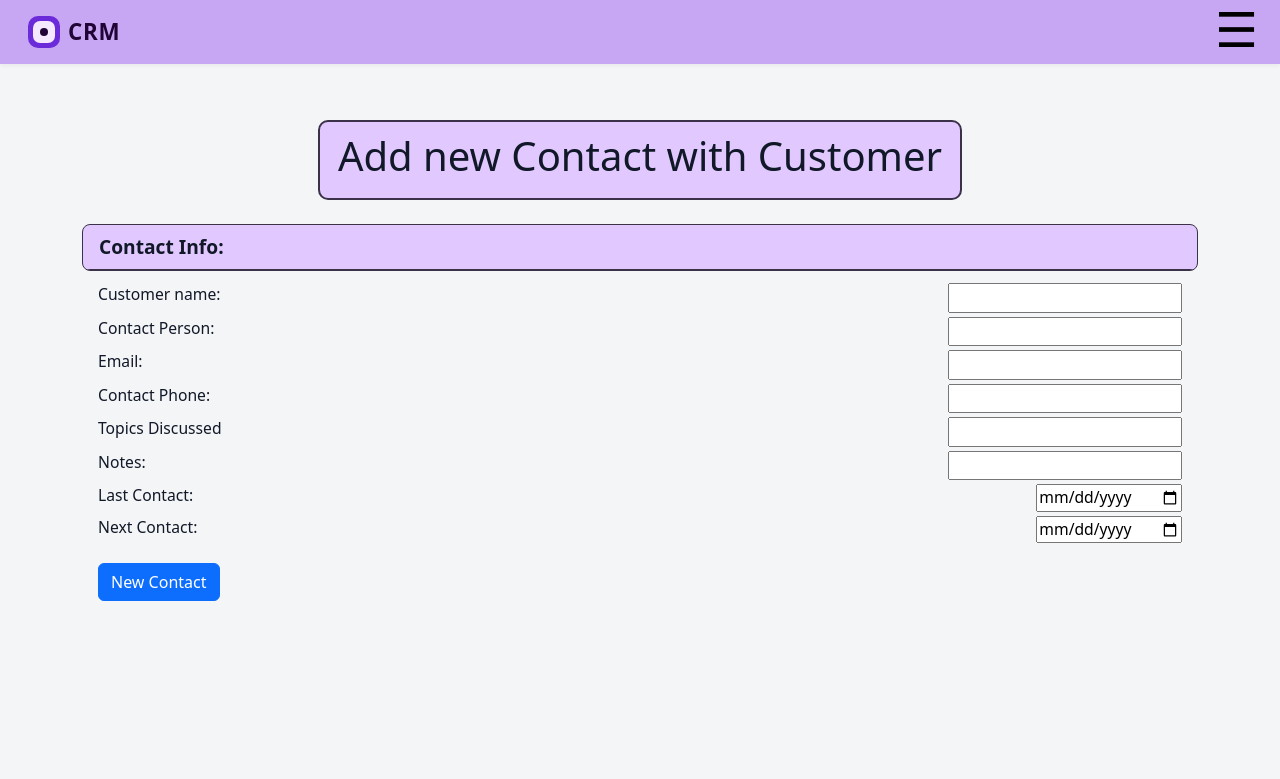
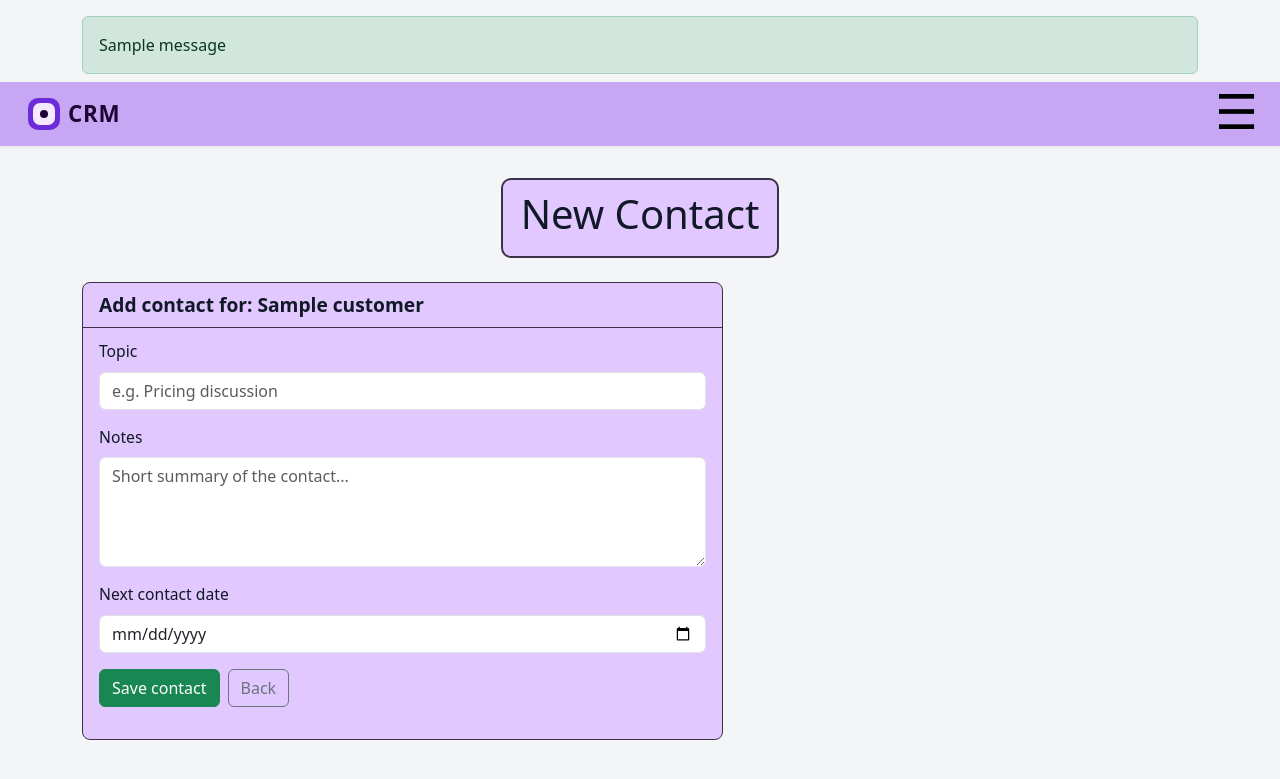
Before and after one commit to artemissvt/CRM_webapp, a Flask app: template templates/employee_add_cus_cont.html in a window 1280 px wide. Shown: the top 779 px of the page. Run offline with Flask 3, Linux system fonts and the light colour scheme; the template is opened without the code that fills it: most values are stand-ins (such as "Sample title", 1, 10 or a date in 2020); one stand-in notice (Sample message) is shown.

Commit message:
minor changes to be done

```diff
--- a/app.py
+++ b/app.py
@@ -3,6 +3,7 @@ import sqlite3
 import hashlib
 from functools import wraps
 from flask import session, abort, url_for
+from datetime import datetime
 
 app = Flask(__name__)
 app.config['SESSION_TYPE'] = 'filesystem'
@@ -135,7 +136,7 @@ def employee_dashboard():
             SELECT COUNT(DISTINCT customer_id) AS cnt
             FROM customer_contact
             WHERE created_by_user_id = ?
-              AND date(last_contact) = date('now');
+              AND date(created_at) = date('now');
         """, (user_id,)).fetchone()["cnt"]
 
         # Last week = previous calendar week (Mon-Sun), not "last 7 days"
@@ -143,8 +144,8 @@ def employee_dashboard():
             SELECT COUNT(DISTINCT customer_id) AS cnt
             FROM customer_contact
             WHERE created_by_user_id = ?
-              AND date(last_contact) >= date('now','weekday 1','-14 days')
-              AND date(last_contact) <  date('now','weekday 1','-7 days');
+              AND date(created_at) >= date('now','weekday 1','-14 days')
+              AND date(created_at) <  date('now','weekday 1','-7 days');
         """, (user_id,)).fetchone()["cnt"]
 
         # Last month = previous calendar month
@@ -152,8 +153,8 @@ def employee_dashboard():
             SELECT COUNT(DISTINCT customer_id) AS cnt
             FROM customer_contact
             WHERE created_by_user_id = ?
-              AND date(last_contact) >= date('now','start of month','-1 month')
-              AND date(last_contact) <  date('now','start of month');
+              AND date(created_at) >= date('now','start of month','-1 month')
+              AND date(created_at) <  date('now','start of month');
         """, (user_id,)).fetchone()["cnt"]
 
     finally:
@@ -212,6 +213,7 @@ def employee_view_cus():
 
     return render_template("employee_view_cus.html", customers=customers, q=q)
 
+
 @app.route("/employee/customer/<int:customer_id>")
 @roles_permitted(['employee'])
 def employee_customer_detail(customer_id: int):
@@ -222,7 +224,7 @@ def employee_customer_detail(customer_id: int):
     conn = get_db_connection()
     cur = conn.cursor()
 
-    # 1) Main + Business info
+    #main, bussiness info
     cur.execute("""
         SELECT
             id,
@@ -232,11 +234,11 @@ def employee_customer_detail(customer_id: int):
             phone,
             address,
             website,
-
             type AS customer_type,
             industry,
             rev_value_euro,
-            date_added
+            date_added,
+            type
         FROM customers
         WHERE id = ?
           AND created_by_user_id = ?
@@ -247,33 +249,54 @@ def employee_customer_detail(customer_id: int):
         conn.close()
         abort(404)
 
-    # contact history
+    customer = dict(customer_row)
+
+    #activity history
     cur.execute("""
-        SELECT customer_id, last_contact, next_contact, notes
+        SELECT
+            created_at,
+            notes,
+            topics,
+            next_contact
         FROM customer_contact
         WHERE customer_id = ?
           AND created_by_user_id = ?
-        ORDER BY last_contact DESC
+        ORDER BY created_at DESC
         LIMIT 1
     """, (customer_id, uid))
+    latest = cur.fetchone()
+    contact = dict(latest) if latest else {
+        "created_at": None,
+        "notes": None,
+        "topics": None,
+        "next_contact": None
+    }
 
-    contact_row = cur.fetchone()
+    #full contact history
+    cur.execute("""
+        SELECT
+            created_at,
+            topics,
+            notes,
+            next_contact
+        FROM customer_contact
+        WHERE customer_id = ?
+          AND created_by_user_id = ?
+        ORDER BY created_at DESC
+    """, (customer_id, uid))
+    history_rows = cur.fetchall()
+    contact_history = [dict(r) for r in history_rows]
+
     conn.close()
-
-    customer = dict(customer_row)
-
-    # Αν δεν υπάρχει contact record, δώσε κενά defaults για να μη σπάει το template
-    contact = dict(contact_row) if contact_row else {
-        "last_contact": None,
-        "next_contact": None,
-        "notes": None
-    }
 
     return render_template(
         "employee_customer_detail.html",
         customer=customer,
-        contact=contact
+        contact=contact,
+        contact_history=contact_history
     )
+
+
 @app.route('/employee/addcustomer', methods=[ 'GET', 'POST' ])
 @roles_permitted(['employee'])
 def employee_add_cus():
@@ -377,83 +400,60 @@ def employee_add_cus():
 
     return render_template("employee_add_cus.html")
 
-@app.route("/employee/addcustomercontact", methods=["GET", "POST"])
-@roles_permitted(["employee"])
-def employee_add_cus_cont():
-    if request.method == "POST":
-        # --- Read fields exactly as your HTML sends them ---
-        customer_name  = (request.form.get("customer_name") or "").strip()
-        last_contact = (request.form.get("last_contact") or "").strip()
-        next_contact = (request.form.get("next_contact") or "").strip()
-        contact_person = (request.form.get("contact_person") or "").strip() or None
-        email          = (request.form.get("email") or "").strip() or None
-        phone          = (request.form.get("phone") or "").strip() or None
-        topics         = (request.form.get("topics") or "").strip()
-        notes          = (request.form.get("notes") or "").strip() or None
+@app.route("/employee/customer/<int:customer_id>/contact/new", methods=["GET", "POST"])
+@roles_permitted(['employee'])
+def employee_add_cus_cont(customer_id: int):
+    uid = session.get("uid")
+    if uid is None:
+        abort(401)
 
-        # --- Validate required fields ---
-        if not customer_name:
-            flash("ERROR: Customer name is required.", "danger")
-            return render_template("employee_add_cus_cont.html")
+    conn = get_db_connection()
+    try:
+        cur = conn.cursor()
 
-        if not topics:
-            flash("ERROR: Topics discussed is required.", "danger")
-            return render_template("employee_add_cus_cont.html")
+        cur.execute("""
+            SELECT id, customer_name
+            FROM customers
+            WHERE id = ?
+              AND created_by_user_id = ?
+        """, (customer_id, uid))
+        customer_row = cur.fetchone()
+        if customer_row is None:
+            abort(404)
 
-        # Must be logged in (your login sets session['uid'])
-        created_by_user_id = session.get("uid")
-        if not created_by_user_id:
-            flash("ERROR: Session expired. Please log in again.", "danger")
-            return redirect(url_for("login"))
+        customer = dict(customer_row)
 
-        conn = get_db_connection()
-        try:
-            # 1) Find customer_id by exact name match
-            rows = conn.execute("""
-                SELECT id
-                FROM customers
-                WHERE customer_name = ?
-            """, (customer_name,)).fetchall()
+        if request.method == "POST":
+            topics = (request.form.get("topics") or "").strip()
+            notes = (request.form.get("notes") or "").strip()
+            next_contact = (request.form.get("next_contact") or "").strip()
 
-            if not rows:
-                flash("ERROR: Customer not found. Please create the customer first (exact name match).", "danger")
-                return render_template("employee_add_cus_cont.html")
+            if not topics and not notes and not next_contact:
+                flash("Please fill at least one field (topics, notes, or next contact).", "error")
+                return render_template("employee_add_cus_cont.html", customer=customer)
 
-            if len(rows) > 1:
-                flash("ERROR: Multiple customers have this name. Please use a unique customer name.", "danger")
-                return render_template("employee_add_cus_cont.html")
+            created_at = datetime.now().strftime("%Y-%m-%d %H:%M:%S")
 
-            customer_id = rows[0]["id"]
+            cur.execute("""
+                INSERT INTO customer_contact (
+                    customer_id,
+                    created_by_user_id,
+                    created_at,
+                    topics,
+                    notes,
+                    next_contact
+                ) VALUES (?, ?, ?, ?, ?, ?)
+            """, (customer_id, uid, created_at, topics, notes, next_contact))
 
-            # Insert into customer_contact (aligned with your table columns)
-            try:
-                conn.execute("""
-                    INSERT INTO customer_contact
-                        (next_contact, topics, notes, created_by_user_id, customer_id, last_contact)
-                    VALUES (?, ?, ?, ?, ?, ?)
-                """, (
-                    next_contact,             # next_contact (you don't collect it in this form)
-                    topics,           # topics (WARNING: your DB has UNIQUE here)
-                    notes,            # notes
-                    created_by_user_id,
-                    customer_id,
-                    last_contact
-                ))
-                conn.commit()
+            conn.commit()
+            flash("Contact saved.", "success")
+            return redirect(url_for("employee_customer_detail", customer_id=customer_id))
 
-            except sqlite3.IntegrityError as e:
-                conn.rollback()
-                flash(f"Database error: {e}", "danger")
-                return render_template("employee_add_cus_cont.html")
+        return render_template("employee_add_cus_cont.html", customer=customer)
 
-        finally:
-            conn.close()
+    finally:
+        conn.close()
 
-        flash("New customer contact saved successfully.", "success")
-        return redirect(url_for("employee_dashboard"))
-
-    # GET
-    return render_template("employee_add_cus_cont.html")
 
 @app.route("/employee/customer/<int:customer_id>/edit", methods=["GET", "POST"])
 @roles_permitted(['employee'])
@@ -581,8 +581,6 @@ def employee_customer_cancel(customer_id: int):
     conn = get_db_connection()
     cur = conn.cursor()
 
-    # IMPORTANT: use the exact value stored in your DB enum.
-    # You said type has: lead, active, inactive and cancel
     cancel_value = "cancelled"
 
     cur.execute("""
@@ -597,6 +595,8 @@ def employee_customer_cancel(customer_id: int):
 
     flash("Customer cancelled.")
     return redirect(url_for("employee_customer_detail", customer_id=customer_id))
+
+
 #manager
 @app.route('/manager')
 @roles_permitted(['manager'])
@@ -663,8 +663,8 @@ def manager_view_emplo():
     cur.execute("""
         SELECT COUNT(*)
         FROM customer_contact
-        WHERE last_contact >= date('now','start of month')
-          AND last_contact <  date('now','start of month','+1 month');
+        WHERE created_at >= date('now','start of month')
+          AND created_at <  date('now','start of month','+1 month');
     """)
     contacts_this_month = cur.fetchone()[0]
 
@@ -676,8 +676,8 @@ def manager_view_emplo():
         SELECT e.username, COUNT(*) AS activity_count
         FROM customer_contact cc
         JOIN employees e ON e.id = cc.created_by_user_id
-        WHERE cc.last_contact >= date('now','start of month')
-          AND cc.last_contact <  date('now','start of month','+1 month')
+        WHERE cc.created_at >= date('now','start of month')
+          AND cc.created_at <  date('now','start of month','+1 month')
         GROUP BY e.id
         ORDER BY activity_count DESC
         LIMIT 1;
@@ -690,8 +690,8 @@ def manager_view_emplo():
         SELECT e.username AS name, COUNT(*) AS count
         FROM customer_contact cc
         JOIN employees e ON e.id = cc.created_by_user_id
-        WHERE cc.last_contact >= date('now','start of month')
-          AND cc.last_contact <  date('now','start of month','+1 month')
+        WHERE cc.created_at >= date('now','start of month')
+          AND cc.created_at <  date('now','start of month','+1 month')
         GROUP BY e.id
         ORDER BY count DESC;
     """)
@@ -752,11 +752,11 @@ def manager_view_cus():
                 c.id AS customer_id,
                 c.customer_name AS name,
                 COUNT(cc.contact_id) AS contact_count,
-                MAX(cc.last_contact) AS last_contact,
+                MAX(cc.created_at) AS created_at,
   CASE
-    WHEN MAX(cc.last_contact) IS NULL THEN NULL
-    ELSE CAST((julianday('now') - julianday(MAX(cc.last_contact))) AS INTEGER)
-  END AS days_since_last_contact
+    WHEN MAX(cc.created_at) IS NULL THEN NULL
+    ELSE CAST((julianday('now') - julianday(MAX(cc.created_at))) AS INTEGER)
+  END AS days_since_created_at
 FROM customers c
 LEFT JOIN customer_contact cc
   ON cc.customer_id = c.id
@@ -764,8 +764,8 @@ WHERE c.customer_name LIKE ?
 GROUP BY c.id, c.customer_name
 ORDER BY
   contact_count ASC,
-  (last_contact IS NOT NULL) ASC,
-  last_contact ASC
+  (created_at IS NOT NULL) ASC,
+  created_at ASC
 LIMIT 5;
 
         """,
@@ -778,13 +778,13 @@ LIMIT 5;
     # e.name, e.haventresp, e.lastcont
     employee_list = []
     for r in rows:
-        last_contact = r["last_contact"]  # may be None if never contacted
-        days = r["days_since_last_contact"]
+        created_at = r["created_at"]  # may be None if never contacted
+        days = r["days_since_created_at"]
 
         employee_list.append({
             "name": r["name"],
-            "haventresp": ("Never" if last_contact is None else f"{days} days"),
-            "lastcont": ("Never" if last_contact is None else last_contact),
+            "haventresp": ("Never" if created_at is None else f"{days} days"),
+            "lastcont": ("Never" if created_at is None else created_at),
         })
 
     stats = {
@@ -809,7 +809,7 @@ def admin_dashboard():
                 password,
                 role,
                 username,
-                status
+                type,
             FROM users
             WHERE name LIKE ? OR username LIKE ?
             ORDER BY name ASC;
@@ -871,8 +871,8 @@ def admin_user_cancel(user_id: int):
     conn = get_db_connection()
     cur = conn.cursor()
 
-    # Use the exact enum/string stored in your DB
-    cancel_value = "cancel"
+    # Use EXACT DB enum value
+    cancel_value = "Cancelled"  # not "cancelled" unless your DB stores that
 
     cur.execute("""
         UPDATE users
--- a/templates/admin_add_users.html
+++ b/templates/admin_add_users.html
@@ -4,8 +4,7 @@
 {% block content %}
 <div class="container-xl mt-4">
 
-
-<!-- Centered Dashboard title -->
+<!-- Centered title -->
 <div class="d-flex justify-content-center mb-4">
     <div class="activity-header-box">
         <h1 class="admin-dashboard-title">Create User</h1>
--- a/templates/base_admin.html
+++ b/templates/base_admin.html
@@ -1,3 +1,15 @@
+{% with messages = get_flashed_messages(with_categories=true) %}
+  {% if messages %}
+    <div class="container mt-3">
+      {% for category, message in messages %}
+        <div class="alert alert-{{ 'danger' if category=='error' else category }} mb-2" role="alert">
+          {{ message }}
+        </div>
+      {% endfor %}
+    </div>
+  {% endif %}
+{% endwith %}
+
 <!doctype html>
 <html lang="en">
 <head>
--- a/templates/base_employee.html
+++ b/templates/base_employee.html
@@ -1,3 +1,15 @@
+{% with messages = get_flashed_messages(with_categories=true) %}
+  {% if messages %}
+    <div class="container mt-3">
+      {% for category, message in messages %}
+        <div class="alert alert-{{ 'danger' if category=='error' else category }} mb-2" role="alert">
+          {{ message }}
+        </div>
+      {% endfor %}
+    </div>
+  {% endif %}
+{% endwith %}
+
 <!doctype html>
 <html lang="en">
 <head>
@@ -44,7 +56,6 @@
         <a href="{{ url_for('employee_dashboard') }}">Dashboard</a>
         <a href="{{ url_for('employee_view_cus') }}">View Customer</a>
         <a href="{{ url_for('employee_add_cus') }}">Add Customer </a>
-        <a href="{{ url_for('employee_add_cus_cont') }}">Add New Contact with Customer </a>
         {% endif %}
 
     <hr>
--- a/templates/employee_add_cus_cont.html
+++ b/templates/employee_add_cus_cont.html
@@ -1,72 +1,56 @@
-{% extends 'base_employee.html' %}
-{% block title %}Create Customer{% endblock %}
+{% extends "base_admin.html" %}
+{% block title %}New Contact{% endblock %}
 
 {% block content %}
-<div class="container-xl mt-4">
 
-
-<!-- Centered Dashboard title -->
 <div class="d-flex justify-content-center mb-4">
   <div class="activity-header-box">
-        <h1 class="admin-dashboard-title">Add new Contact with Customer</h1>
+    <h1 class="admin-dashboard-title">New Contact</h1>
   </div>
 </div>
 
-<form method="post" action="{{ url_for('employee_add_cus_cont') }}">
+<div class="container-xl">
+  <div class="row g-4">
+    <div class="col-12 col-lg-7">
 
       <div class="activity-card">
         <div class="activity-card-header">
-      Contact Info:
+          Add contact for: {{ customer.customer_name }}
+        </div>
+
+        <div class="activity-card-body">
+          <form method="post">
+
+            <div class="mb-3">
+              <label class="form-label">Topic</label>
+              <input type="text" class="form-control" name="topic" placeholder="e.g. Pricing discussion">
+            </div>
+
+            <div class="mb-3">
+              <label class="form-label">Notes</label>
+              <textarea class="form-control" name="notes" rows="4"
+                        placeholder="Short summary of the contact..."></textarea>
+            </div>
+
+            <div class="mb-3">
+              <label class="form-label">Next contact date</label>
+              <input type="date" class="form-control" name="next_contact">
+            </div>
+
+            <div class="d-flex gap-2">
+              <button type="submit" class="btn btn-success">Save contact</button>
+              <a class="btn btn-outline-secondary"
+                 href="{{ url_for('employee_customer_detail', customer_id=customer.id) }}">
+                Back
+              </a>
+            </div>
+
+          </form>
         </div>
       </div>
 
-    <div class="activity-card-body">
-
-      <div class="activity-row">
-        <label>Customer name:</label>
-        <input type="text" name="customer_name" required>
+    </div>
+  </div>
 </div>
 
-      <div class="activity-row">
-        <label>Contact Person:</label>
-        <input type="text" name="contact_person">
-      </div>
-
-      <div class="activity-row">
-        <label>Email:</label>
-        <input type="email" name="email">
-      </div>
-
-      <div class="activity-row">
-        <label>Contact Phone:</label>
-        <input type="text" name="phone">
-      </div>
-
-      <div class="activity-row">
-        <label>Topics Discussed</label>
-        <input type="text" name="topics">
-      </div>
-
-      <div class="activity-row">
-        <label>Notes:</label>
-        <input type="text" name="notes">
-      </div>
-
-      <div class="activity-row">
-        <label>Last Contact:</label>
-        <input type="date" name="last_contact">
-      </div>
-
-            <div class="activity-row">
-        <label>Next Contact:</label>
-        <input type="date" name="next_contact">
-      </div>
-
-  <button type="submit" class="btn btn-primary mt-3">
-    New Contact
-  </button>
-
-    </div>
-
-</form>
 {% endblock %}
```
Also changed, not shown: templates/admin_dashboard.html (+0 -8 lines), templates/admin_user_detail.html (+9 -11 lines), templates/base_guest.html (+12 -0 lines), templates/employee_customer_detail.html (+59 -14 lines), task_manager.db. Lines whose indentation alone changed are shown as unchanged.
